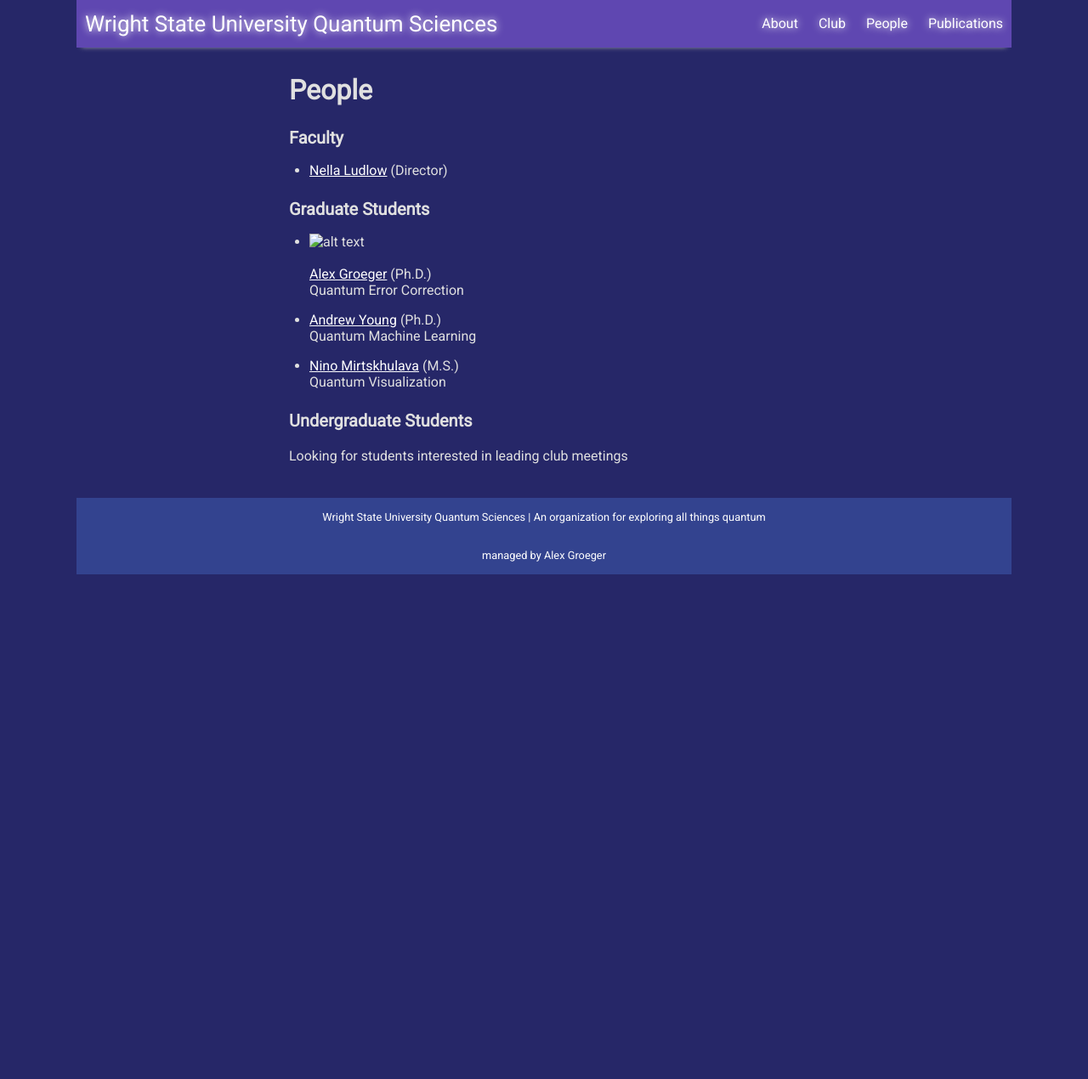
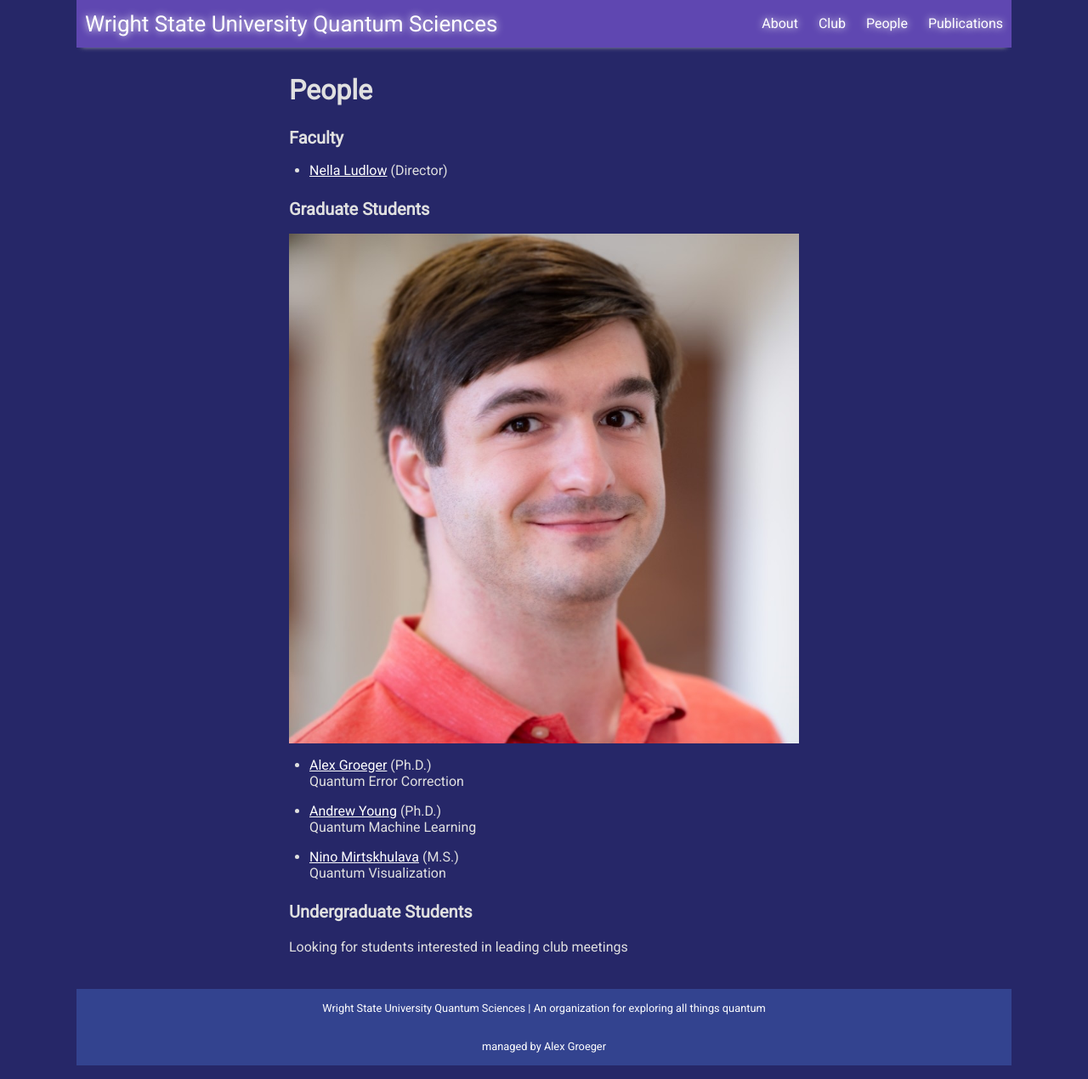
Before and after one commit to WSU-Quantum-Sciences/wsu-quantum-sciences.github.io, a Jekyll site: the page built from pages/people.md, in a window 1280 px wide and 1270 px high. Shown: the whole window at 85% size. Built offline with Jekyll 4.4.1, drawn with Linux system fonts in a browser that asks for light colours; nearby versions of some CDN libraries.

Commit message:
fixed relative path and location of alex photo

```diff
--- a/pages/people.md
+++ b/pages/people.md
@@ -8,7 +8,8 @@ permalink: /people
 * [Nella Ludlow](https://www.linkedin.com/in/nellaludlow/) (Director) <br />
 
 ### Graduate Students
-* ![alt text](assets/img/alex-groeger.jpg "Alex Groeger") <br /> [Alex Groeger](https://www.linkedin.com/in/alexander-h-groeger/) (Ph.D.) <br /> Quantum Error Correction <br />
+![alt text](./assets/img/people/alex-groeger.jpg "Alex Groeger")
+* [Alex Groeger](https://www.linkedin.com/in/alexander-h-groeger/) (Ph.D.) <br /> Quantum Error Correction <br />
 * [Andrew Young](https://www.linkedin.com/in/andrew-young-a590b9161/) (Ph.D.) <br /> Quantum Machine Learning <br />
 * [Nino Mirtskhulava](https://www.linkedin.com/in/nino-mirtskhulava-gali/) (M.S.) <br /> Quantum Visualization <br />
 
```
